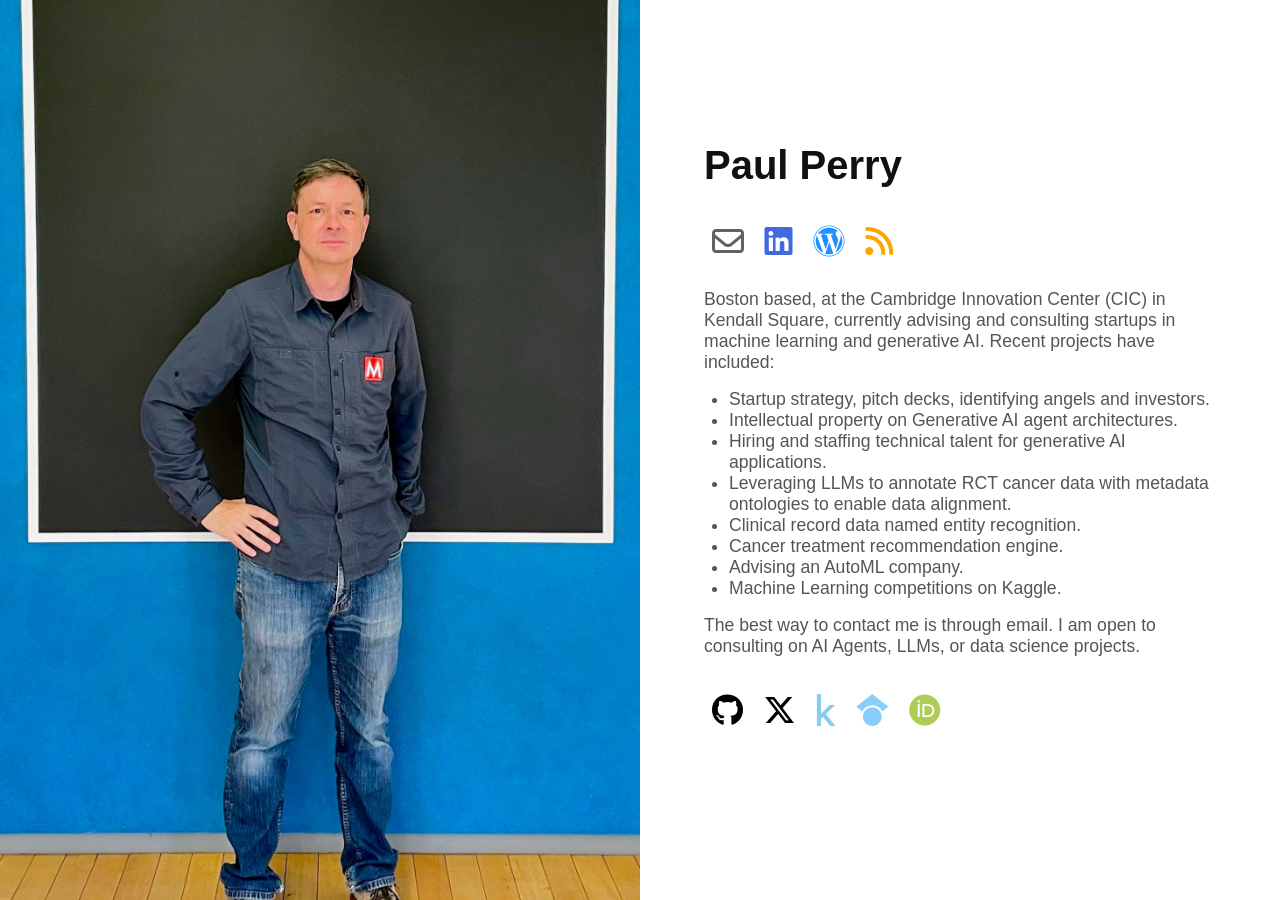
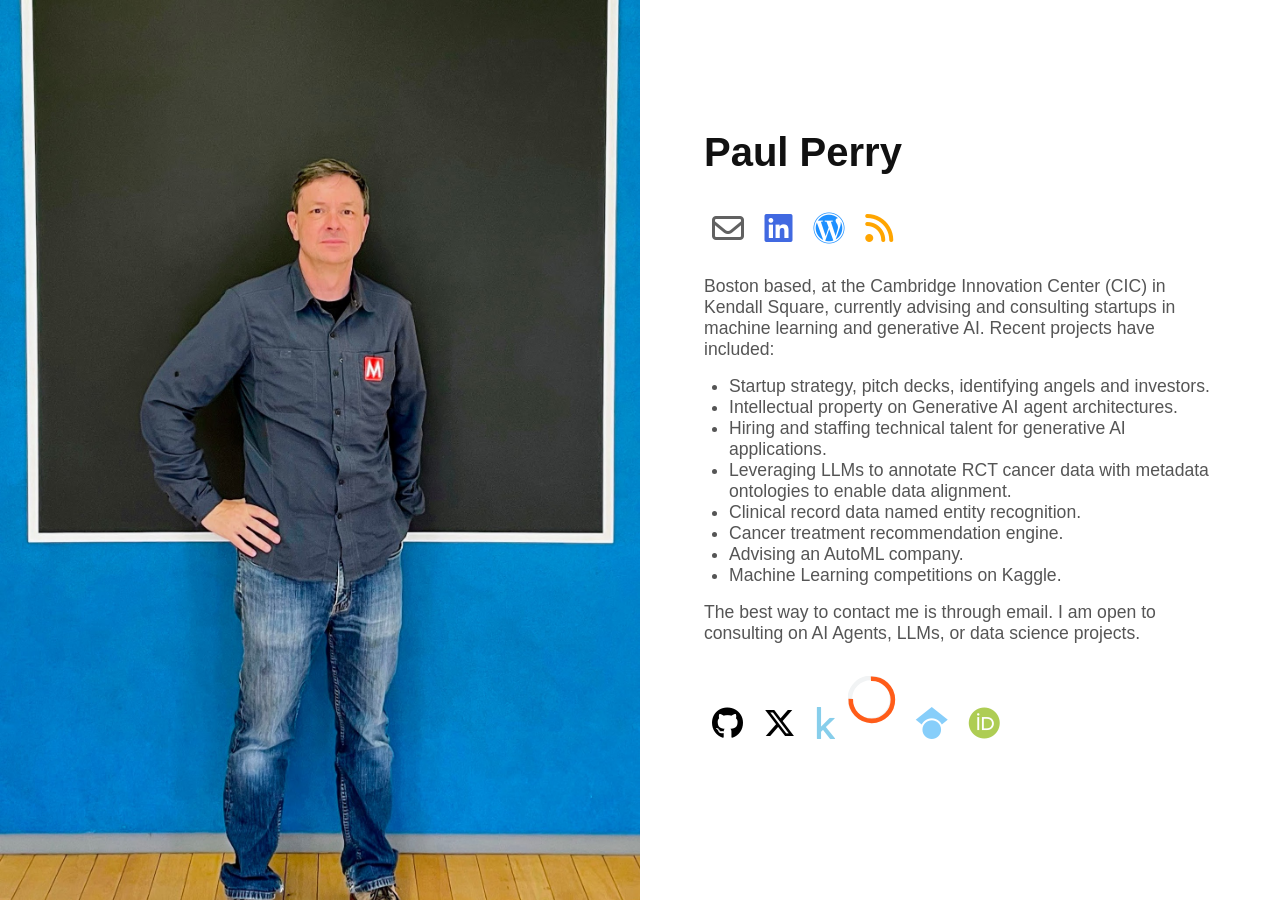
Before and after one commit to paulperry/paulperry.github.io, a Jekyll site: the page index.html, which Jekyll copies as it is, in a window 1280 px wide. Built offline with Jekyll 4.4.1, drawn with Linux system fonts in a browser that asks for light colours; nearby versions of some CDN libraries; some web fonts are replaced.

Commit message:
adding kaggle master svg

```diff
--- a/index.html
+++ b/index.html
@@ -44,6 +44,8 @@
             <a class="icon" title="GitHub" href="https://github.com/paulperry"><span style="color:black"><i class="fa-brands fa-github"></i></span></a>
 	    <a class="icon" title="X" href="https://twitter.com/paulperry"><span style="color:black"><i class="fa-brands fa-x-twitter"></i></span></a>
 	    <a class="icon" title="Kaggle" href="https://www.kaggle.com/paulperry"><span style="color:SkyBlue"><i class="fa-brands fa-kaggle"></i></span></a>
+	    <svg width="55" height="55" viewBox="0 0 60 60"><circle r="23" cx="25" cy="25" fill="none" stroke-width="5" style="stroke: rgb(241, 243, 244);"></circle>
+	      <path d="M3,25 A 23,23 0 1 0 25 3" fill="none" stroke-width="5" style="stroke: rgb(255, 92, 25);"></path></svg>
 	    <a class="icon" title="Google Scholar" href="https://scholar.google.com/citations?hl=en&user=hEW2X1MAAAAJ"><span style="color:LightSkyBlue"><i class="fa-brands fa-google-scholar"></i></span></a>
 	    <a class="icon" title="ORCID" href="https://orcid.org/my-orcid?orcid=0000-0002-6682-9650"><span style="color:#aecd54"><i class="fa-brands fa-orcid"></i></span></a>
 	    <div class="info-links">
```
